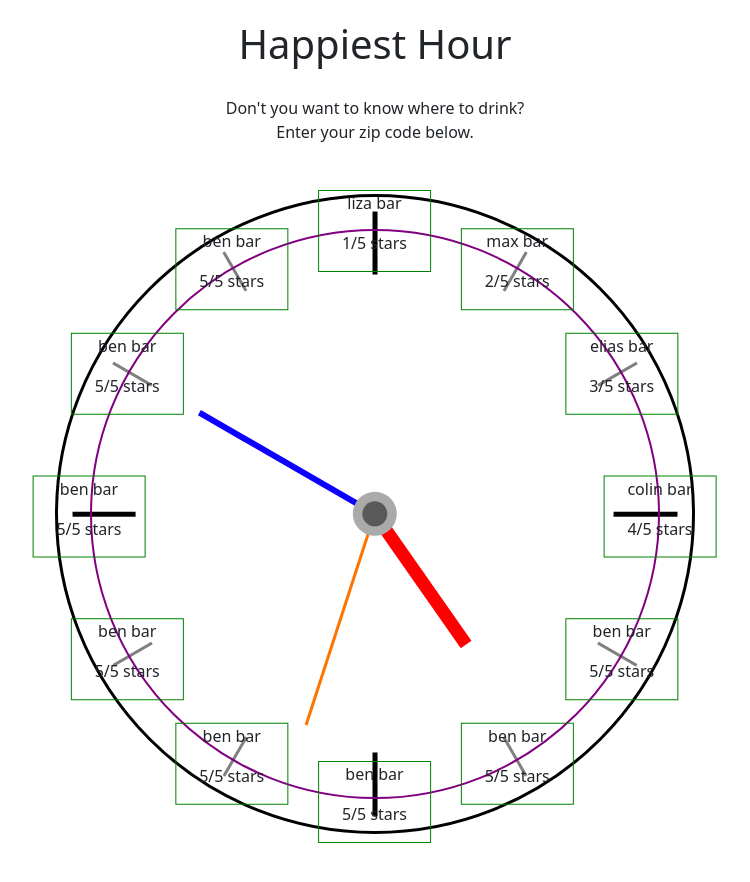
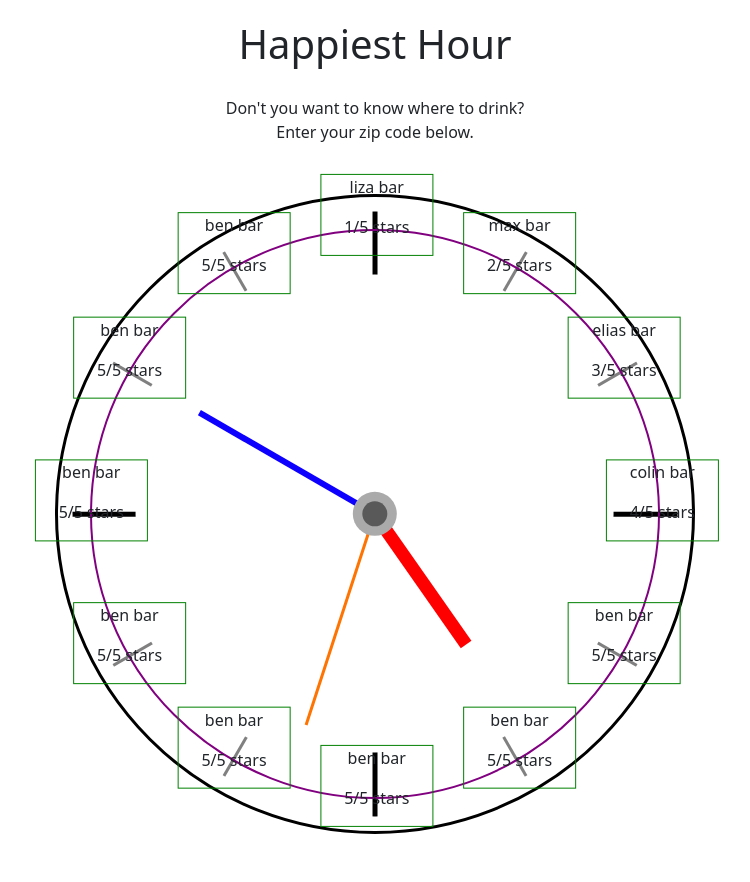
Before and after one commit to ColdWeatherBoyy/happiest-hour, a React (Vite) app in the folder client/: page / in a window 1280 px wide. Shown: the whole page, without its empty margins (265-1015 px from the left). Built offline with nearby package versions, Linux system fonts and the light colour scheme.

Commit message:
moves cards to proper spot on circle

```diff
--- a/client/src/components/Clock/BarCard/Card.jsx
+++ b/client/src/components/Clock/BarCard/Card.jsx
@@ -1,6 +1,5 @@
 function Card({ name, rating, xval, yval }) {
-	const translateX = `calc(${xval}px - 63%)`;
-	const translateY = `calc(${yval}px - 50%)`;
+
   return (
     <div
       style={{
@@ -8,16 +7,19 @@ function Card({ name, rating, xval, yval }) {
         zIndex: `2`,
         border: `1px solid green`,
         width: `20%`,
+        height: `auto`,
         textAlign: `center`,
-				// right: `100%`,
-				transform: `translateX(${translateX}) translateY(${translateY})`,
+        transform: `translateX(${xval}px) translateY(${yval}px)`,
       }}
     >
       <p>{name}</p>
       <p>{rating}/5 stars</p>
-			{/* <p>{reviews} reviews</p> */}
     </div>
   );
 }
 
 export default Card;
+
+// if width = 20%, then that's 20% of the container
+// we have access to the container dimensions in DataDisplay
+// subtracting 10% of the container width from xval & yval might move the cards to where they need to be
--- a/client/src/components/Clock/BarCard/DataDisplay.css
+++ b/client/src/components/Clock/BarCard/DataDisplay.css
@@ -5,4 +5,5 @@
 	width: 90%;
 	height: 90%;
 	bottom: 92%;
+	padding: 0px;
 }
--- a/client/src/components/Clock/BarCard/DataDisplay.jsx
+++ b/client/src/components/Clock/BarCard/DataDisplay.jsx
@@ -26,11 +26,14 @@ const Placeholder = () => {
       const container = coordinatesRef.current;
       const radius = container.offsetWidth / 2;
 
+      // Get the dimention of 10% of the container width, used to subtract from the xval & yval
+      const halfCardWidth = container.offsetWidth / 10;
+
       // Calculate the coordinates of the 12 points on the circle
       const newCoordinates = thetas.map((theta) => {
         return {
-					x: radius + radius * Math.cos(theta),
-					y: radius + radius * Math.sin(theta),
+          x: (radius + radius * Math.cos(theta)) - halfCardWidth,
+          y: (radius + radius * Math.sin(theta)) - halfCardWidth,
         };
       });
 
@@ -66,12 +69,15 @@ const Placeholder = () => {
   }, [coordinatesAndData]);
 
   return (
-		<div ref={coordinatesRef} id="dimensions" className="container">
+    <div ref={coordinatesRef} className="container">
       {loading ? (
         <></>
       ) : (
         coordinatesAndData.map(({ key, name, rating, x, y }) => {
-					return <Card key={key} name={name} rating={rating} xval={x} yval={y} />;
+          return (
+            <Card key={key} name={name} rating={rating} xval={x} yval={y} />
+            // <Card key={key} name={name} rating={rating} xval="180" yval={y} />
+          );
         })
       )}
     </div>
```
Lines whose indentation alone changed are shown as unchanged.
